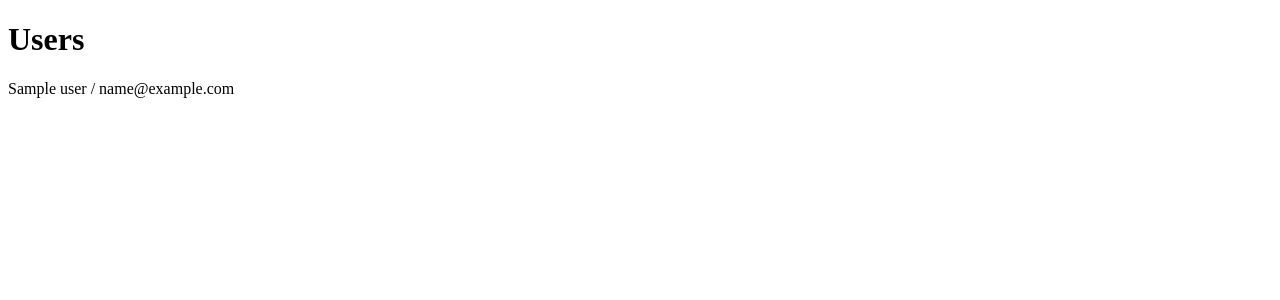
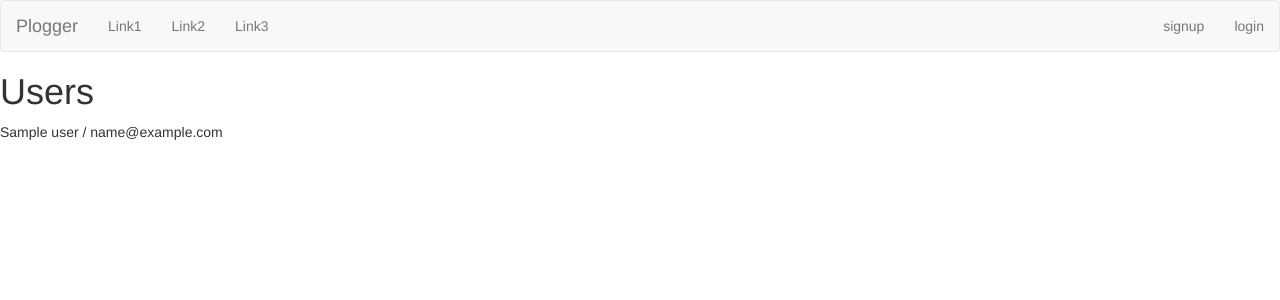
Before and after one commit to theJian/plogger, a Python web app: template www/templates/test.html in a window 1280 px wide. Shown: the top 300 px of the page. Run offline with Jinja, Linux system fonts and the light colour scheme; the template is opened without the code that fills it: most values are stand-ins (such as "Sample title", 1, 10 or a date in 2020); some libraries are stand-ins or nearby versions.

Commit message:
add navbar

```diff
--- a/www/templates/__base__.html
+++ b/www/templates/__base__.html
@@ -3,9 +3,30 @@
 <head>
   <meta charset="UTF-8">
   <title>{% block title %} Plogger {% endblock %}</title>
+  <link rel="stylesheet" href="https://maxcdn.bootstrapcdn.com/bootstrap/3.3.6/css/bootstrap.min.css" integrity="sha384-1q8mTJOASx8j1Au+a5WDVnPi2lkFfwwEAa8hDDdjZlpLegxhjVME1fgjWPGmkzs7" crossorigin="anonymous">
   {% block beforeHead %}{% endblock %}
 </head>
 <body>
+  <nav class="navbar navbar-default">
+    <div class="container-fluid">
+      <div class="navbar-header">
+        <a class="navbar-brand" href="brand">Plogger</a>
+      </div>
+      <ul class="nav navbar-nav">
+        <li><a href="#">Link1</a></li>
+        <li><a href="#">Link2</a></li>
+        <li><a href="#">Link3</a></li>
+      </ul>
+      <ul class="nav navbar-nav navbar-right">
+        {% if user %}
+        <li><a href="#">{{user.name}}</a></li>
+        {% else %}
+        <li><a href="#">signup</a></li>
+        <li><a href="#">login</a></li>
+        {% endif %}
+      </ul>
+    </div>
+  </nav>
   {% block content %}Empty{% endblock %}
   {% block script %}{% endblock %}
 </body>
```
